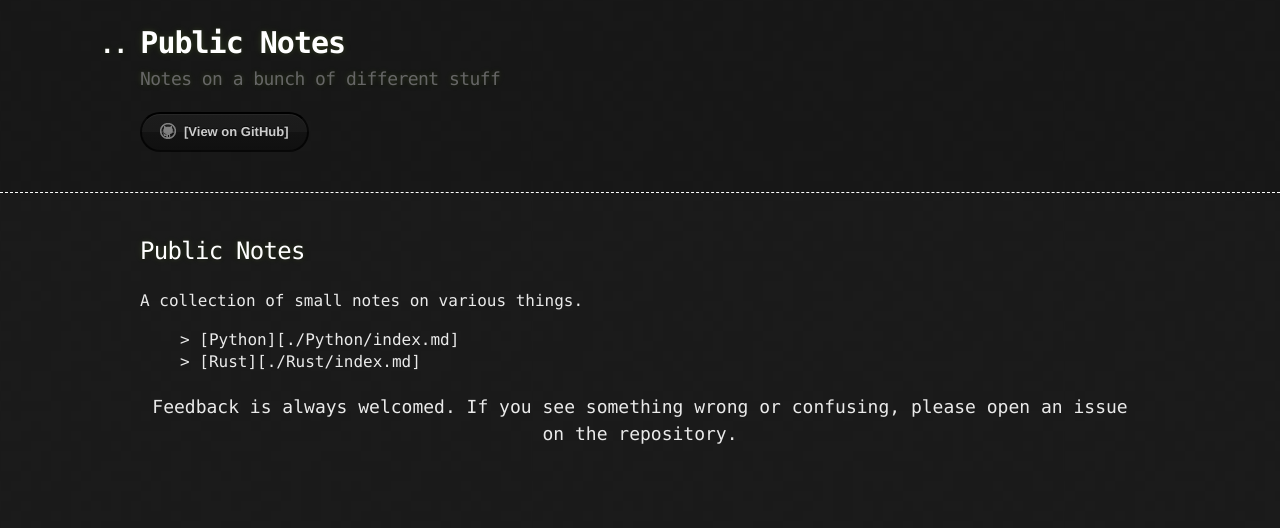
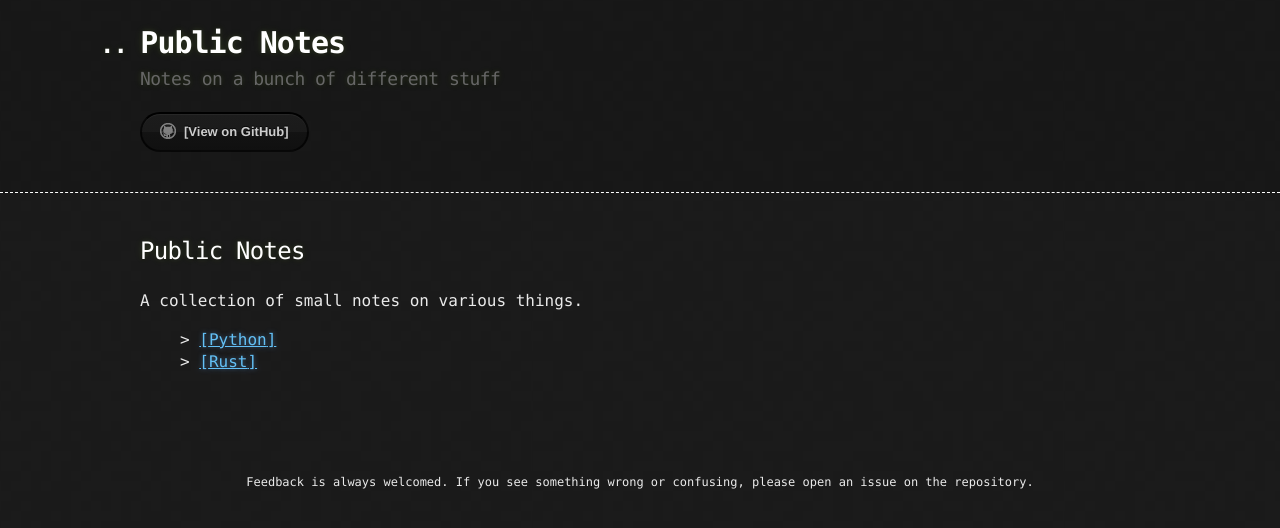
Before and after one commit to DimitrisJim/PubNotes, a Jekyll site: the page built from index.md, in a window 1280 px wide. Shown: the top 528 px of the page. Built offline with Jekyll 4.4.1, drawn with Linux system fonts in a browser that asks for light colours; our own code applies the rules of GitHub Pages for plain Markdown files.

Commit message:
Fix feedback section styling; fix links.

```diff
--- a/_sass/jekyll-theme-hacker.scss
+++ b/_sass/jekyll-theme-hacker.scss
@@ -95,9 +95,9 @@ header h2 {
 }
 
 #feedback {
-  font-size: 18px;
+  font-size: 12px;
   text-align: center;
-  margin: 0;
+  margin: 100px;
 }
 
 /* Main Content
--- a/index.md
+++ b/index.md
@@ -6,5 +6,5 @@ layout: default
 
 A collection of small notes on various things.
 
- * [Python][./Python/index.md]
- * [Rust][./Rust/index.md]
+ * [Python](./Python/index.md)
+ * [Rust](./Rust/index.md)
```
